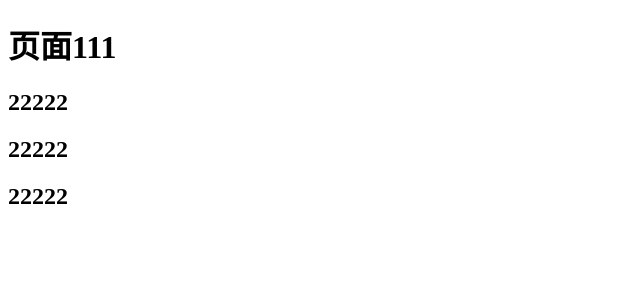
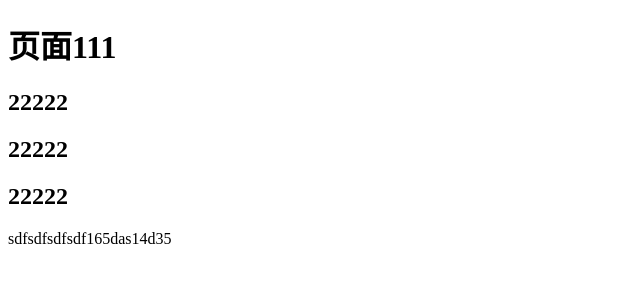
Before and after one commit to liuyang1017/bk2004, a plain HTML site: page index.html in a window 1280 px wide. Shown: the whole page, without its empty margins (0-640 px from the left). Drawn offline with Linux system fonts and the light colour scheme.

Commit message:
第三次

```diff
--- a/index.html
+++ b/index.html
@@ -13,6 +13,7 @@
     <h2>22222</h2>
     <h2>22222</h2>
     <h2>22222</h2>
+    <p>sdfsdfsdfsdf165das14d35</p>
 
 </body>
 
```
